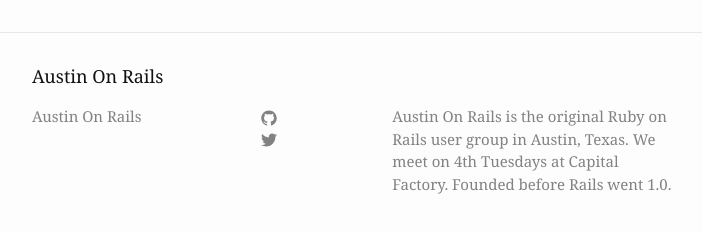
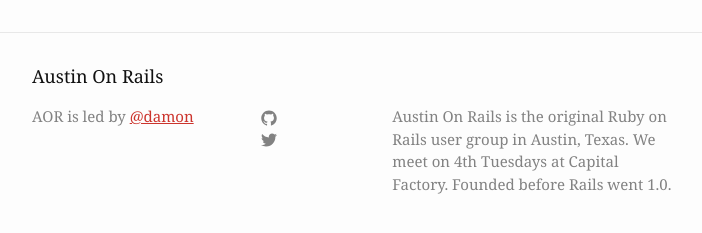
Before and after one commit to austinonrails/aor_meetings_blog, a Jekyll site: the page built from index.html, in a window 1280 px wide and 900 px high, scrolled down 2788 px. Shown: the part 645-878 px from the top of the window, without its empty margins (288-990 px from the left). Built offline with Jekyll 4.4.1, drawn with Linux system fonts in a browser that asks for light colours.

Commit message:
add Damon to footer

```diff
--- a/_includes/footer.html
+++ b/_includes/footer.html
@@ -7,7 +7,7 @@
     <div class="footer-col-wrapper">
       <div class="footer-col  footer-col-1">
         <ul class="contact-list">
-          <li>{{ site.title }}</li>
+          <li>AOR is led by <a href="https://twitter.com/damon/  ">@damon</a></li>
           <li><a href="mailto:{{ site.email }}">{{ site.email }}</a></li>
         </ul>
       </div>
```
